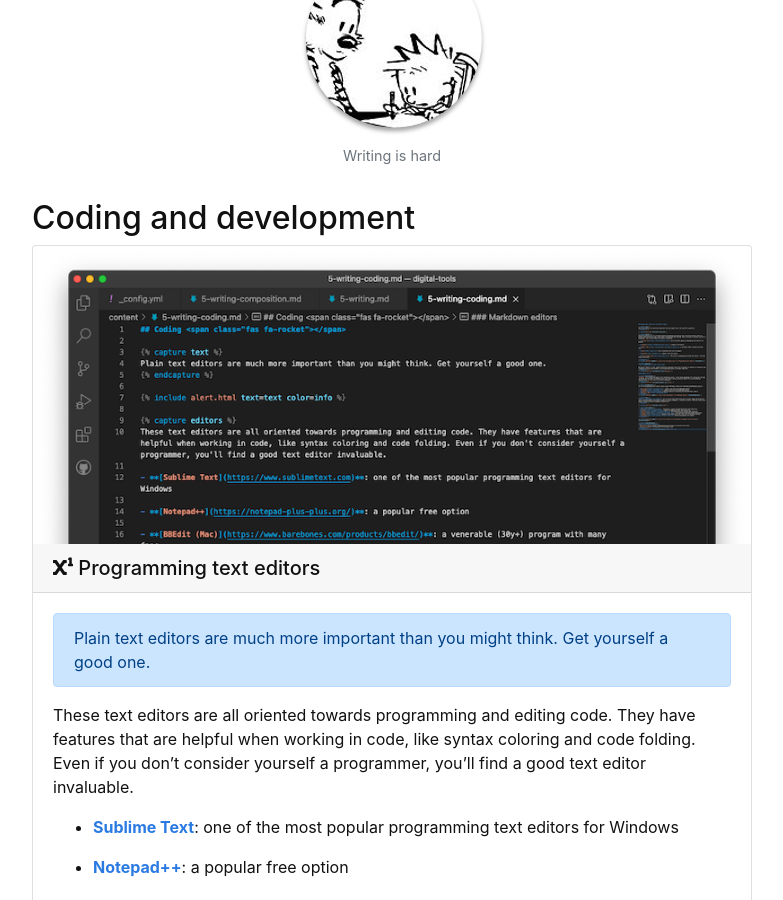
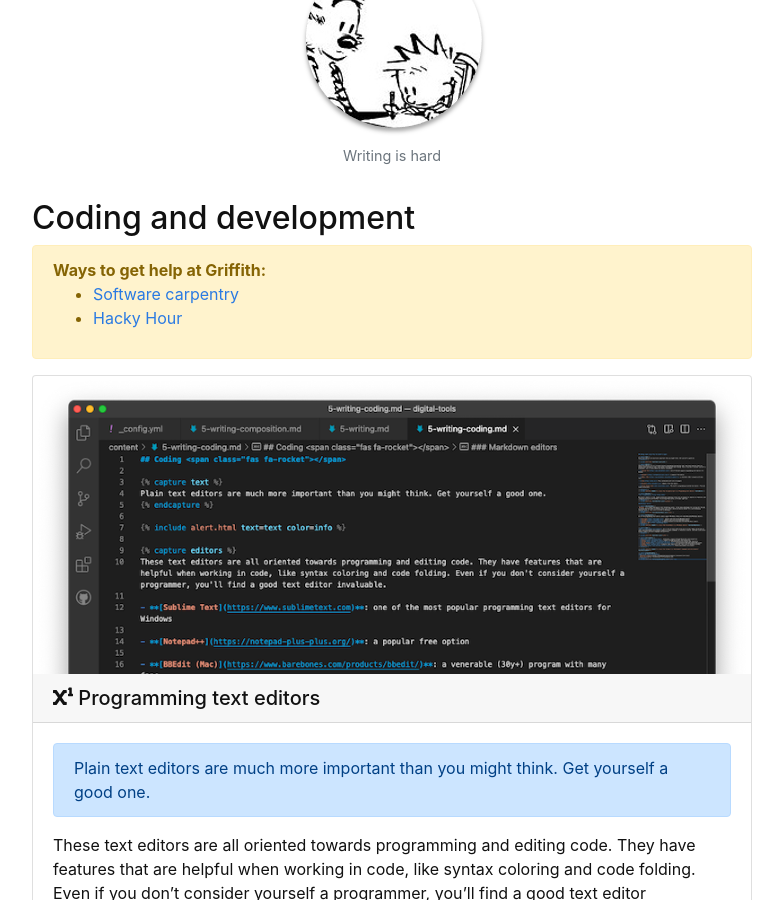
Before and after one commit to GriffithUniLibrary/digital-tools-modular, a Jekyll site: the page built from content/5-writing.md, in a window 1280 px wide and 900 px high, scrolled down 316 px. Shown: the whole window, without its empty margins (248-1031 px from the left). Built offline with Jekyll 4.4.1, drawn with Linux system fonts in a browser that asks for light colours; some of the changed text lies outside the part shown.

Commit message:
Ways to get help

```diff
--- a/content/5-writing-coding.md
+++ b/content/5-writing-coding.md
@@ -53,10 +53,3 @@ Microsoft's editor is free, highly extensible (meaning it has lots of plugins to
 {% endcapture %}
 
 {% include card.html header="<i class='fas fa-bug'></i> Development languages and environments" text=environments %}
-
-{% capture programminghelp %}
-**Ways to get help at Griffith:**
-- [Software carpentry](https://hackyhourgriffith.wordpress.com/events/soft-carp/)
-- [Hacky Hour](https://hackyhourgriffith.wordpress.com)
-{% endcapture %}
-{% include alert.html text=programminghelp color="info" %}
--- a/content/5-writing.md
+++ b/content/5-writing.md
@@ -8,6 +8,13 @@ description: It's finally time to put pen to paper, so to speak.
 {% include figure.html img="ch-writing.png" alt="A boy and his tiger write together" caption="Writing is hard" width="75" %}
 
 ## Coding and development
+
+{% capture programminghelp %}
+**Ways to get help at Griffith:**
+- [Software carpentry](https://hackyhourgriffith.wordpress.com/events/soft-carp/)
+- [Hacky Hour](https://hackyhourgriffith.wordpress.com)
+{% endcapture %}
+{% include alert.html text=programminghelp color="warning" %}
 
 {% include_relative 5-writing-coding.md %}
 
```
